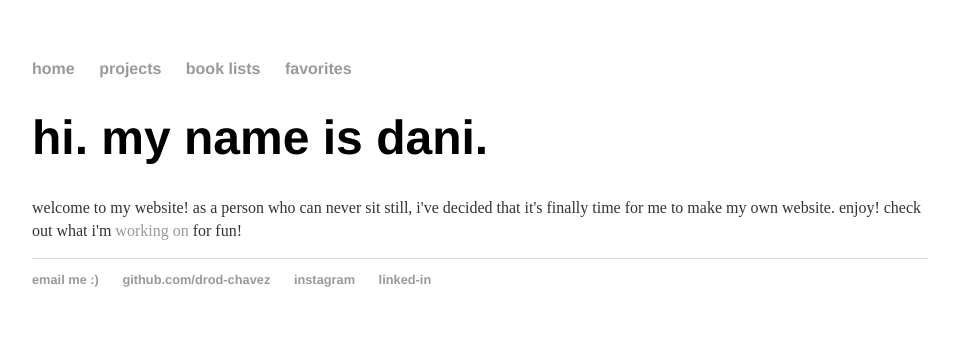
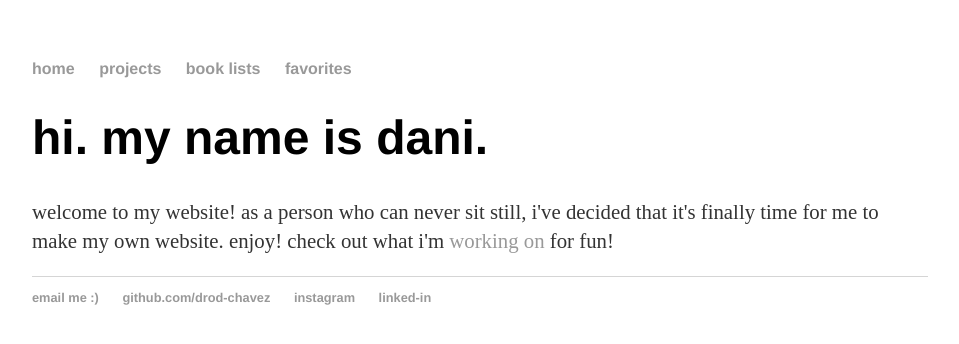
Before and after one commit to drod-chavez/drod-chavez.github.io, a Jekyll site: the page built from index.html, in a window 1280 px wide. Shown: the top 344 px of the page, without its empty margins (160-1119 px from the left). Built offline with Jekyll 4.4.1, drawn with Linux system fonts in a browser that asks for light colours.

Commit message:
Update main.css

```diff
--- a/css/main.css
+++ b/css/main.css
@@ -28,7 +28,7 @@ h2 {
     font-family:'Helvetica', 'Arial', 'Sans-Serif';
 }
 p {
-    font-size: 1em;
+    font-size: 1.3em;
     line-height: 1.4em;
     color: #333;
 }
@@ -39,9 +39,10 @@ footer {
 
 ul.posts {
     margin: 20px auto 40px;
-    font-size: 1.5em;
+    font-size: 1.3em;
 }
 
 ul.posts li {
     list-style: none;
+    font-size: 1.3em;
 }
```
